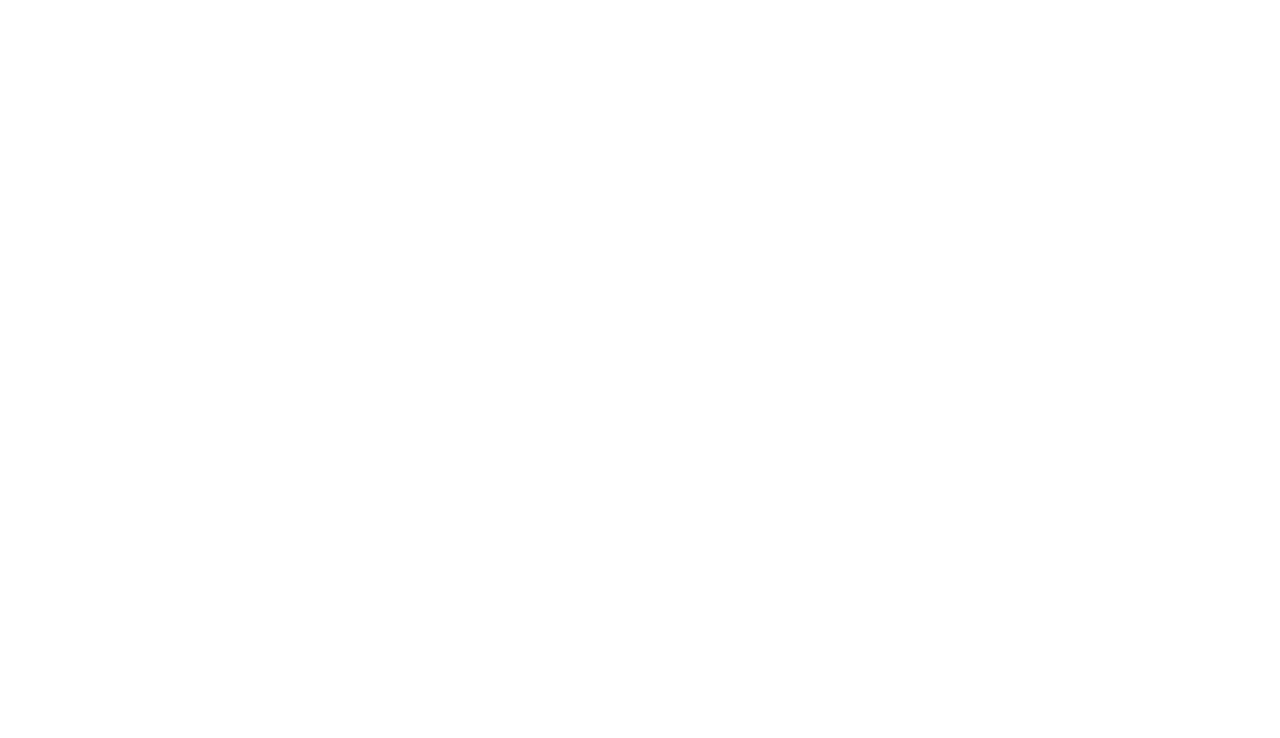
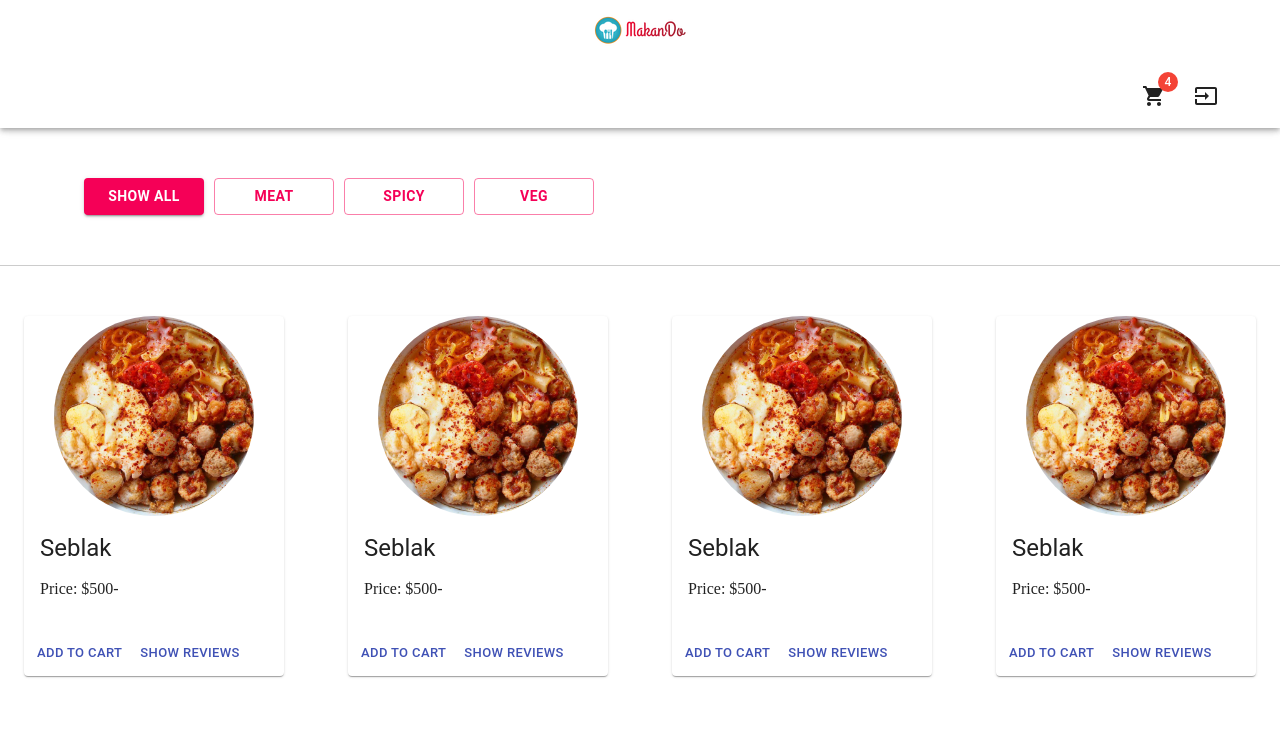
Before and after one commit to Alen1945/fe-makando, a React (Create React App) app: page /items in a window 1280 px wide. Shown: the top 738 px of the page. Built offline with nearby package versions, Linux system fonts and the light colour scheme.

Commit message:
page show items

```diff
--- a/src/App.js
+++ b/src/App.js
@@ -6,6 +6,7 @@
 import Home from './views/Home'
 import SignIn from './views/SignIn'
 import SignUp from './views/SignUp'
+import ShowItems from './views/ShowItems'
 function App () {
   useEffect(() => {
     document.title = 'MakanDo'
@@ -31,6 +32,12 @@
           component={SignUp}
           layout={MinimalLayout}
         />
+        <CustomRoute
+          exact
+          path='/items'
+          component={ShowItems}
+          layout={MainLayout}
+        />
       </Switch>
     </Router>
   )
--- a/src/layouts/Main.js
+++ b/src/layouts/Main.js
@@ -5,7 +5,7 @@
   const { children } = props
   return (
     <>
-      <Topbar/>
+      <Topbar />
       {children}
     </>
   )
--- a/src/layouts/componets/Topbar.js
+++ b/src/layouts/componets/Topbar.js
@@ -1,23 +1,19 @@
-import React from 'react'
+import React, { useState } from 'react'
 import { Link as RouterLink } from 'react-router-dom'
 import { makeStyles } from '@material-ui/styles'
-import { AppBar, Container, Toolbar, Button, Hidden, IconButton, Link, Badge } from '@material-ui/core'
+import { AppBar, Container, Toolbar, Grid, Hidden, IconButton, Link, Badge } from '@material-ui/core'
 import MenuIcon from '@material-ui/icons/Menu'
 import { ShoppingCart, LocalPizza, Input } from '@material-ui/icons'
 import logo from '../../assets/logo.png'
 const useStyles = makeStyles(() => ({
   appBar: {
-    backgroundColor: 'rgba(0,0,0,0)',
-    boxShadow:'none'
+    backgroundColor: 'white',
   },
-  ButtonCategoris: {
+  ButtonCategories: {
     margin: 2,
-    color: 'white',
+    color: '#222',
     fontWeight: 800
 
-  },
-  root: {
-    boxShadow: 'none'
   },
   flexGrow: {
     flexGrow: 1
@@ -27,43 +23,41 @@
   const classes = useStyles()
   return (
     <>
-      <AppBar className={classes.appBar}>
+      <AppBar className={classes.appBar} position='sticky'>
         <Container>
+          <Grid container align='center'>
+            <Grid item xs={12}>
               <Toolbar>
+                <div className={classes.flexGrow} />
                 <Link to='/' component={RouterLink}>
                   <img src={logo} />
                 </Link>
                 <div className={classes.flexGrow} />
-            <Hidden smDown>
-              <Button className={classes.ButtonCategoris} color='secondary' startIcon={<LocalPizza />}>
-                Pizza
-              </Button>
-              <Button className={classes.ButtonCategoris} color='secondary' startIcon={<LocalPizza />}>
-                Salads
-              </Button>
-              <Button className={classes.ButtonCategoris} color='secondary' startIcon={<LocalPizza />}>
-                Meat
-              </Button>
-            </Hidden>
-            <div className={classes.flexGrow} />
-            <Hidden smDown>
-              <IconButton color='error'>
-                <Badge badgeContent={4} color='error'>
-                  <ShoppingCart className={classes.ButtonCategoris} />
-                </Badge>
-              </IconButton>
-              <IconButton className={classes.ButtonCategoris}>
-                <Input />
-              </IconButton>
-            </Hidden>
                 <Hidden mdUp>
                   <IconButton
-                color='inherit'
+                    className={classes.ButtonCategories}
                   >
                     <MenuIcon />
                   </IconButton>
                 </Hidden>
               </Toolbar>
+            </Grid>
+            <Hidden smDown>
+              <Grid item xs={12}>
+                <Toolbar>
+                  <div className={classes.flexGrow} />
+                  <IconButton color='error'>
+                    <Badge badgeContent={4} color='error'>
+                      <ShoppingCart className={classes.ButtonCategories} />
+                    </Badge>
+                  </IconButton>
+                  <IconButton className={classes.ButtonCategories}>
+                    <Input />
+                  </IconButton>
+                </Toolbar>
+              </Grid>
+            </Hidden>
+          </Grid>
         </Container>
       </AppBar>
     </>
--- a/src/views/Home/components/Header.js
+++ b/src/views/Home/components/Header.js
@@ -1,23 +1,24 @@
 import React from 'react'
 import Carousel from 'react-material-ui-carousel'
-import { makeStyles } from "@material-ui/styles"
+import { makeStyles } from '@material-ui/styles'
 import { Paper } from '@material-ui/core'
 import img1 from '../assets/makan1.jpg'
 import img2 from '../assets/makan2.jpg'
 
 const useStyles = makeStyles(() => ({
-  imageContainer:{
-    width:'100%',
-    height:'85vh',
-    overflow:'hidden'
+  carousel: { marginBottom: '50px' },
+  imageContainer: {
+    width: '100%',
+    height: '75vh',
+    overflow: 'hidden'
   },
   image: {
     width: '100%',
     height: 'auto',
-    position:'center center'
+    position: 'center center'
   },
-  carousel: {
-    marginBottom: '50px'
+  itemDescription: {
+    position: 'absolute'
   }
 }))
 
@@ -46,6 +47,9 @@
   return (
     <Paper elevation={3} className={classes.imageContainer}>
       <img src={props.item.img} className={classes.image} />
+      <div className={classes.itemDescription}>
+
+      </div>
     </Paper>
   )
 }
--- a/src/views/Home/index.js
+++ b/src/views/Home/index.js
@@ -7,7 +7,7 @@
   return (
     <>
       <Header />
-      <Container>
+      <Container maxWidth='lg'>
         <Grid container spacing={3} justify='center'>
           {
             [1, 2, 3, 4, 5, 6].map((v, i) => (
--- /dev/null
+++ b/src/views/ShowItems/index.js
@@ -0,0 +1,123 @@
+import React from 'react'
+import { makeStyles } from '@material-ui/styles'
+import { Card, CardMedia,
+  Dialog,DialogContentText,
+  DialogContent, DialogTitle,
+  DialogActions, CardContent,
+  CardActionArea, CardActions,
+  Typography, Button, Grid,
+  Container, TextField} from '@material-ui/core'
+import useMediaQuery from '@material-ui/core/useMediaQuery'
+import { useTheme } from '@material-ui/core/styles'
+import image from '../Home/assets/makan2.jpg'
+const useStyles = makeStyles({
+  listCategories: {
+    borderBottom: '1px solid #ccc',
+    minHeight: '100px',
+    marginBottom: '50px'
+  },
+  buttonCategories:{
+    marginLeft: '10px',
+    width: '120px',
+    fontWeight:600
+  },
+  grid: {
+    height: '100%',
+    padding:'50px'
+  },
+  listItems:{
+    minHeight:'200px'
+  },
+  Media: {
+    borderRadius:'50%',
+    maxWidth:'200px',
+    maxHeight: '200px',
+    margin:'0 auto'
+  }
+})
+function ShowItems (props) {
+  const classes = useStyles()
+  const [open, setOpen] = React.useState(false);
+  const theme = useTheme();
+  const fullScreen = useMediaQuery(theme.breakpoints.down('sm'));
+
+  const handleClickOpen = () => {
+    setOpen(true);
+  };
+
+  const handleClose = () => {
+    setOpen(false);
+  };
+  return (
+    <>
+      <div className={classes.listCategories}>
+        <Container>
+          <Grid container className={classes.grid}>
+            <Button variant='contained' color='secondary' className={classes.buttonCategories}> Show All </Button>
+            <Button variant='outlined' color='secondary' className={classes.buttonCategories}> Meat </Button>
+            <Button variant='outlined' color='secondary' className={classes.buttonCategories}> Spicy </Button>
+            <Button variant='outlined' color='secondary' className={classes.buttonCategories}> Veg </Button>
+          </Grid>
+        </Container>
+      </div>
+      <div className={classes.listItems}>
+        <Container>
+          <Grid container justify='center' spacing={8}>
+            {
+              [1,2,3,4,5,6,7,8].map((v,i) => (
+                <Grid item key={i} sm={3} xs={4}>
+                  <Card>
+                    <CardActionArea>
+                      <CardMedia
+                        component='img'
+                        alt='Contemplative Reptile'
+                        height='200'
+                        image={image}
+                        title='Contemplative Reptile'
+                        className={classes.Media}
+                      />
+                    </CardActionArea>
+                    <CardContent>
+                      <Typography gutterBottom variant='h5' component='h2'>
+                        Seblak
+                      </Typography>
+                      <p>Price: $500-</p>
+                    </CardContent>
+                    <CardActions>
+                      <Button size='small' color='primary' onClick={handleClickOpen}>
+                        ADD To Cart
+                      </Button>
+                      <Button size='small' color='primary'>
+                        Show Reviews
+                      </Button>
+                    </CardActions>
+                  </Card>
+                </Grid>
+              ))
+            }
+          </Grid>
+          <Dialog
+            fullScreen={fullScreen}
+            open={open}
+            onClose={handleClose}
+            aria-labelledby='responsive-dialog-title'
+          >
+            <DialogTitle id='responsive-dialog-title'>How Many Item</DialogTitle>
+            <DialogContent>
+              <DialogContentText>
+              <TextField id='outlined-basic' fullWidth margin='normal' label='Total Item' variant='outlined' />
+              </DialogContentText>
+            </DialogContent>
+            <DialogActions>
+              <Button autoFocus onClick={handleClose} color='primary'>
+                Submit
+              </Button>
+            </DialogActions>
+          </Dialog>
+        </Container>
+      </div>
+    </>
+  )
+}
+
+export default ShowItems
--- a/src/views/SignIn/index.js
+++ b/src/views/SignIn/index.js
@@ -1,4 +1,5 @@
 import React from 'react'
+import {Link} from 'react-router-dom'
 import { Grid, TextField, Card, CardHeader, Button, CardMedia, CardActions } from '@material-ui/core'
 import { makeStyles } from '@material-ui/styles'
 import logo from '../../assets/logo.png'
@@ -37,7 +38,7 @@
             <Button size='small' color='primary'>
               Forget Passowrd?
             </Button>
-            <Button size='small' color='primary'>
+            <Button size='small' color='primary' to='/signup' component={Link}>
               SignUp
             </Button>
         </CardActions>
--- a/src/views/SignUp/index.js
+++ b/src/views/SignUp/index.js
@@ -1,4 +1,5 @@
 import React from 'react'
+import {Link} from 'react-router-dom'
 import { Grid, TextField, Card, CardHeader, Button, CardMedia, CardActions } from '@material-ui/core'
 import { makeStyles } from '@material-ui/styles'
 import logo from '../../assets/logo.png'
@@ -28,17 +29,17 @@
                 fullWidth
                 size='large'
                 variant='contained'
-                color='primary'
+                color='secondary'
               >
                 <strong>Registrasi</strong>
               </Button>
             </form>
           </CardMedia>
           <CardActions>
-            <Button size='medium' color='primary'>
+            <Button size='medium' color='primary'to='/login' component={Link}>
               Login
             </Button>
-        </CardActions>
+          </CardActions>
         </Card>
       </Grid>
     </Grid>
```
Lines whose indentation alone changed are shown as unchanged.
